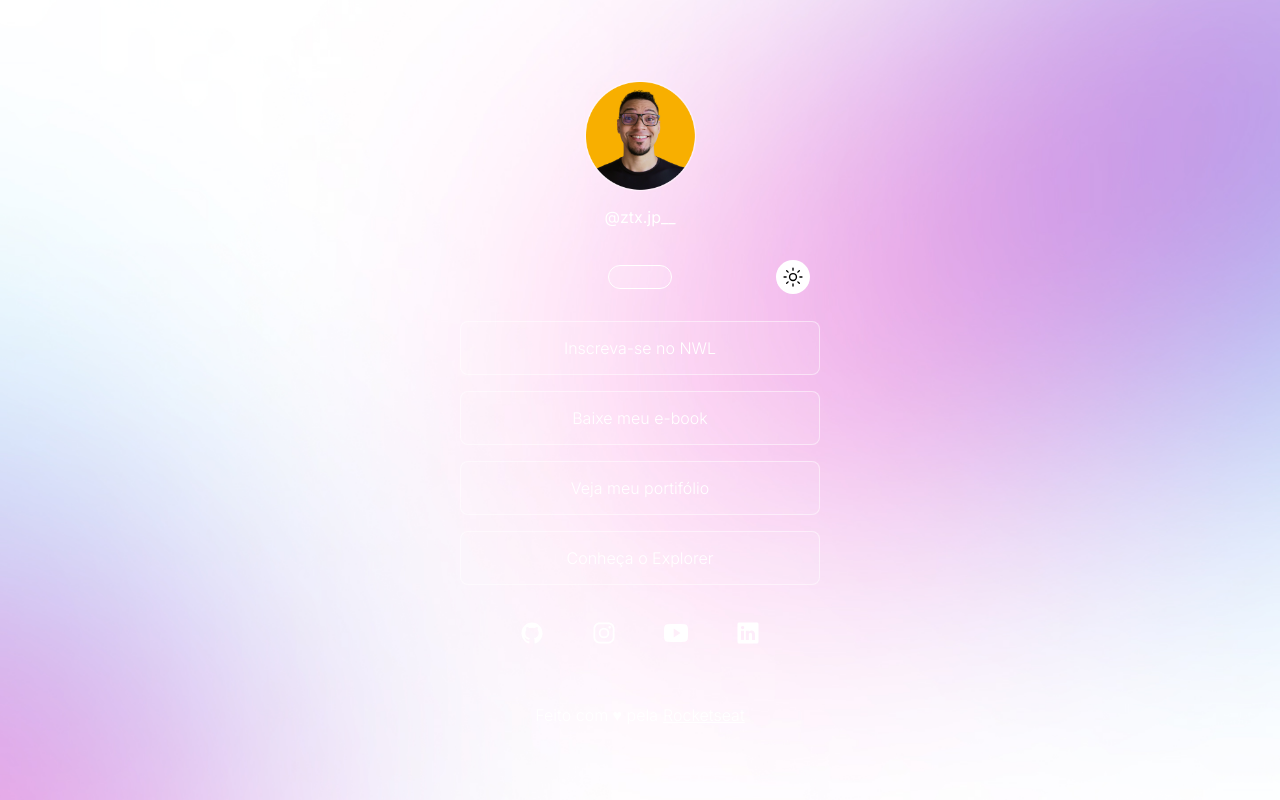
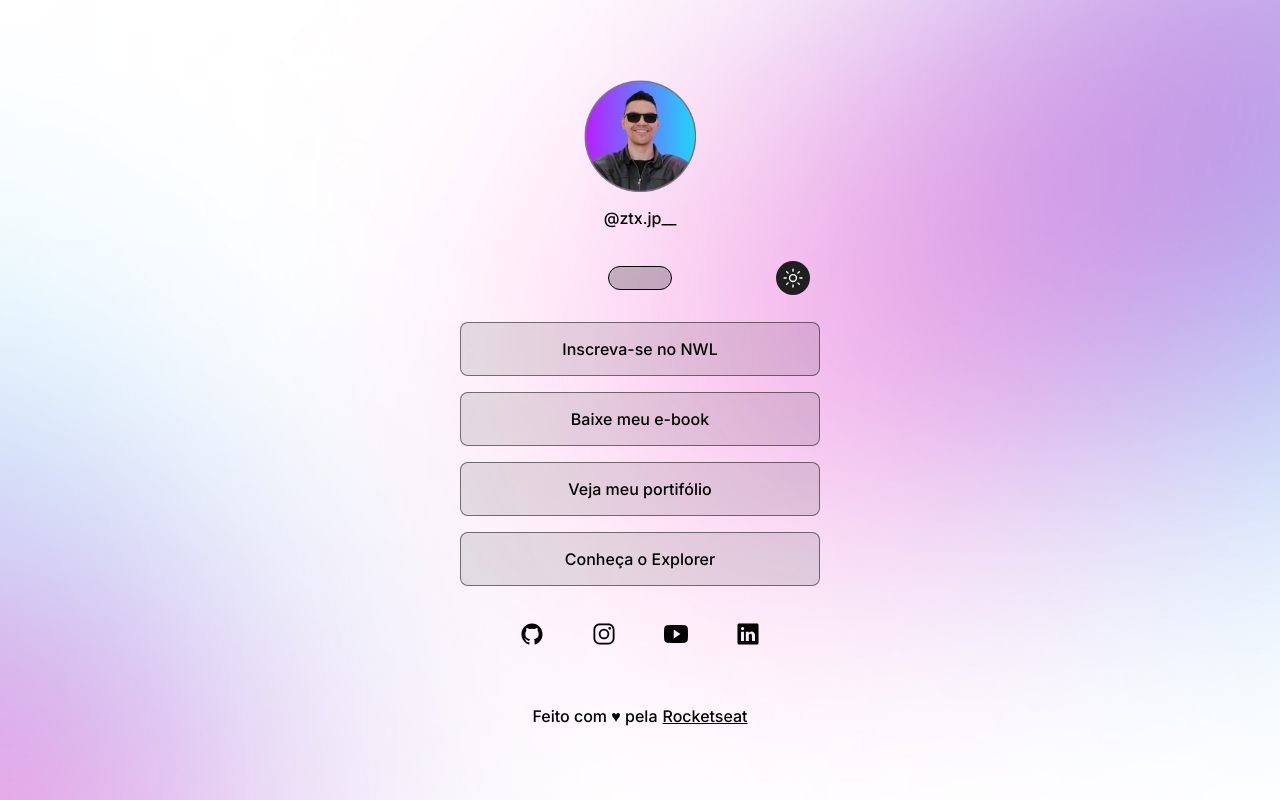
Before and after one commit to joao8675/DevLinks, a plain HTML site: page Index.html in a window 1280 px wide. Both pictures are taken after a click on the button 762 px from the left and 277 px from the top of the page. Drawn offline with nearby package versions, Linux system fonts and the light colour scheme.

Commit message:
LightThemeInsert

```diff
--- a/Index.html
+++ b/Index.html
@@ -10,7 +10,7 @@
   <body>
     <div id="container">
       <div id="profile">
-        <img src="./assets/avatar.png" alt="" />
+        <img id="profile-img" src="./assets/avatar.png" alt="" />
         <p>@ztx.jp__</p>
       </div>
       <div id="buttonContainer">
--- a/Style.css
+++ b/Style.css
@@ -114,7 +114,7 @@ footer a:hover {
   border: 1px solid #ffffff;
   position: absolute;
   border-radius: 12px;
-  background-color: #ffffff23;
+  background-color: #00000039;
   -webkit-backdrop-filter: blur(4px);
   transition: all 0.4s;
   pointer-events: none;
@@ -150,6 +150,11 @@ ion-icon {
 }
 body.dark button {
   left: 776px;
+  background-color: #1f1f1f;
+  color: #ffffff;
+}
+body.dark .tracker {
+  border: 1px solid #000000;
 }
 body.dark {
   background-image: url(./assets/bg-desktop-light.jpg);
@@ -157,3 +162,42 @@ body.dark {
   background-size: cover;
   background-position: top center;
 }
+body.dark #profile {
+  color: #000000;
+  font-family: Inter, sans-serif;
+  font-weight: 500;
+}
+body.dark #profile-img {
+  content: url("./assets/avatar-light.png");
+}
+body.dark ul li a {
+  background-color: rgba(0, 0, 0, 0.1);
+  border: 1px solid rgba(0, 0, 0, 0.5);
+  color: #000000;
+  font-family: Inter, sans-serif;
+  font-weight: 500;
+}
+body.dark ul li a:hover {
+  border: 1.5px solid #0000006c;
+  background-color: #0000003f;
+}
+body.dark #socialLinks a {
+  color: #000000;
+}
+body.dark #socialLinks a:hover {
+  color: #ffffff;
+  background-color: #000000d1;
+}
+body.dark footer {
+  color: #000000;
+  font-family: Inter, sans-serif;
+  font-weight: 500;
+}
+body.dark footer a {
+  color: #000000;
+  font-family: Inter, sans-serif;
+  font-weight: 500;
+}
+body.dark footer a:hover {
+  color: #000000ed;
+}
```
